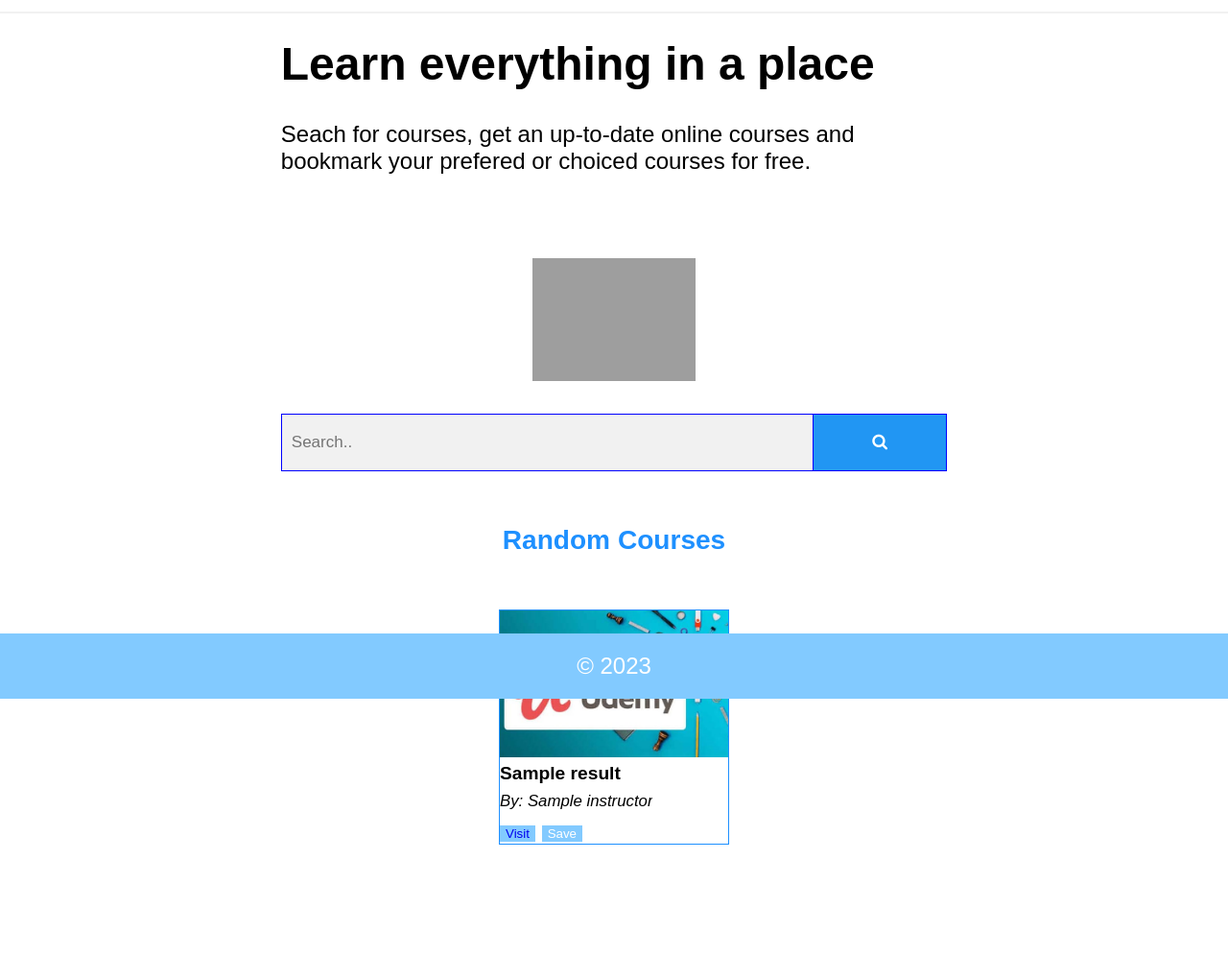
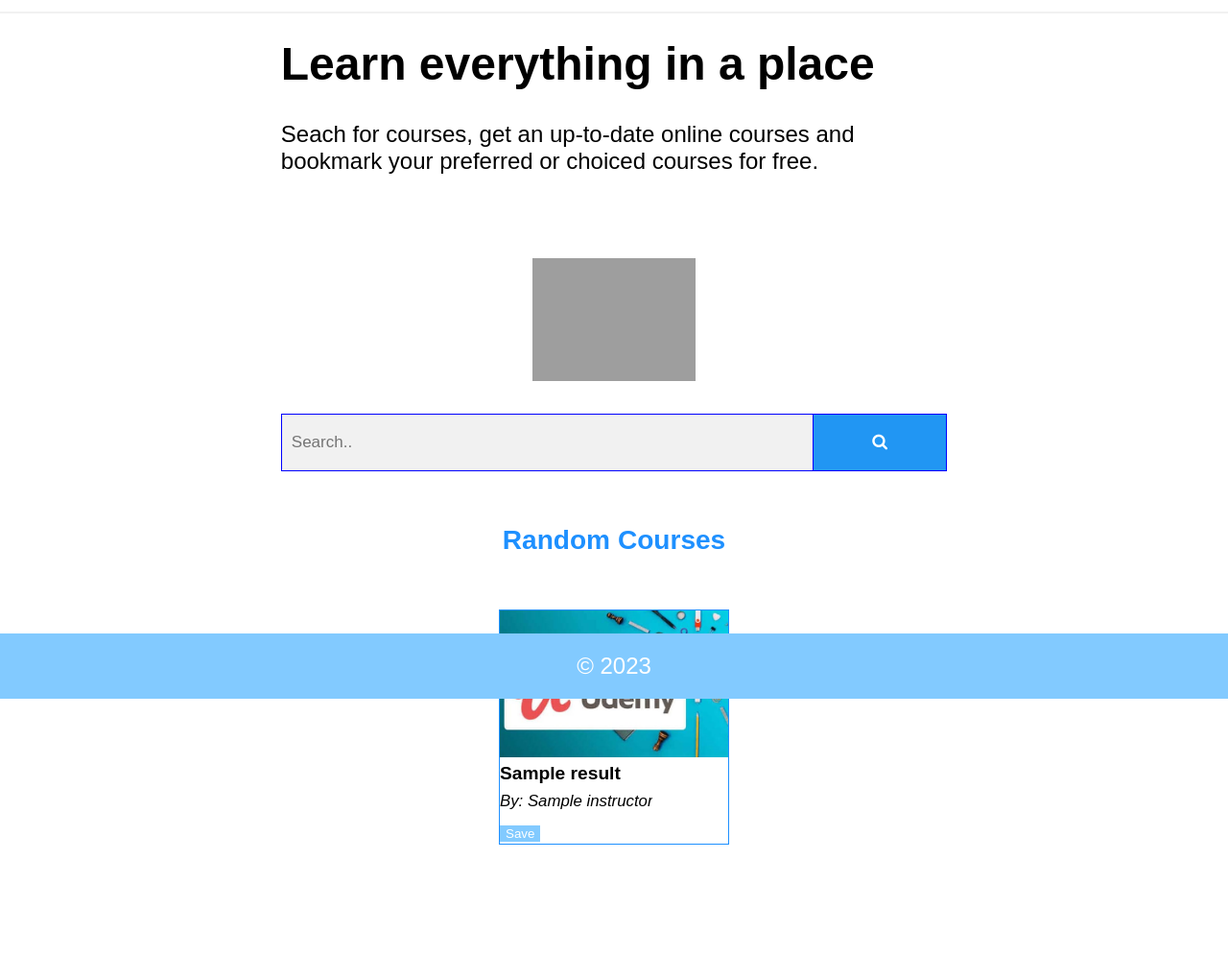
Before and after one commit to Mubarak1A/Connect-TO-Course, a Flask app: template templates/User_page.html in a window 1280 px wide. Shown: the part 72-1092 px from the top of the page at 96% size. Run offline with Flask 3, Linux system fonts and the light colour scheme; the template is opened without the code that fills it: most values are stand-ins (such as "Sample title", 1, 10 or a date in 2020); parts of the project's set-up code (start-up, migrations or seed data) failed here and were passed over; grey boxes are pictures that could not be loaded.

Commit message:
Wrap course url around image

```diff
--- a/static/ajax.js
+++ b/static/ajax.js
@@ -28,10 +28,10 @@ $(document).ready(function() {
           for (var i = 0; i < searchResults.length; i++) {
             var result = searchResults[i];
             var resultHtml =
-              '<div class="flex-item3">' + '<img src="static/images/img2.png" style="width: 100%;">' +
+              '<div class="flex-item3">' + '<a href='  + result.URL + ' target="_blank">' + '<img src="static/images/img2.png" style="width: 100%;"></a>' +
               '<b>' + result.title + '</b>' +
               '<i style="font-size: 0.7em;">By: ' + result.instructor + '</i>' +
-	      '<br><button>' + '<a href='  + result.URL + '>' + 'Visit</a></button>' +
+	      '<br>' +
 	      ' ' + '<button class="savebtn" name=' + result.URL + '>Save</button>' +
               '</div>';
 
--- a/templates/User_page.html
+++ b/templates/User_page.html
@@ -32,7 +32,7 @@
 	<!-- Saved Courses for the user comes in here -->
 	{% for result in r_courses %}
 	<div id="bookmark">
-                <a href='{{ result.url }}'><img src="static/images/img2.png" style="width: 100%;"></a>
+                <a href='{{ result.url }}' target='_blank'><img src="static/images/img2.png" style="width: 100%;"></a>
 		<b style="color: white; font-size: 0.6em;">{{ result.title }}</b>
 		<i style="font-size: 0.4em; color: white"> By: {{ result.instructor }}</i>
 	</div>
@@ -48,7 +48,7 @@
 
 <div class="container">
 	<div class="flex-item1" style="padding-left: auto;"><h1  style="margin-top: 0px;">Learn everything in a place</h1>
-		<p>Seach for courses, get an up-to-date online courses and bookmark your prefered or choiced courses for free.</p>
+		<p>Seach for courses, get an up-to-date online courses and bookmark your preferred or choiced courses for free.</p>
 	</div>
 	<div class="flex-item1">
 		<div class="flex-item2">
@@ -73,10 +73,9 @@
 <div class="container">
 	{% for result in r_courses %}
 	<div class="flex-item3">
-		<img src="static/images/img2.png" style="width: 100%;">
+		<a href='{{ result.url }}' target='_blank'><img src="static/images/img2.png" style="width: 100%;"></a>
 		<b>{{ result.title }}</b>
 		<i>By: {{ result.instructor }}</i><br>
-		<button><a href='{{ result.url }}'>Visit</a></button>
 		<button name="{{ result.url }}">Save</button>
 	</div>
         {% endfor %}
--- a/templates/index.html
+++ b/templates/index.html
@@ -101,7 +101,7 @@
 
 <div class="container">
         <div class="flex-item1" style="padding-left: auto;"><h1 style="margin-top: 0px;">Learn everything in a place</h1>
-                <p>Seach for courses, get an up-to-date online courses and sign up for free to bookmark your prefered or choiced courses.</p>
+                <p>Seach for courses, get an up-to-date online courses and sign up for free to bookmark your preferred or choiced courses.</p>
         </div>
 
         <div class="flex-item1">
@@ -117,9 +117,11 @@
         </div>
 </div>
 
+
 <!-- Search Results comes in here -->
 <div class="result" id="result-head"><h3></h3></div>
 <div class="container" id="search-results"> </div>
+
 
 <!-- Generate 10 random courses -->
 <div class="result"><h3>Random Courses</h3></div>
```
Also changed, not shown: static/style.css (+0 -9 lines).
